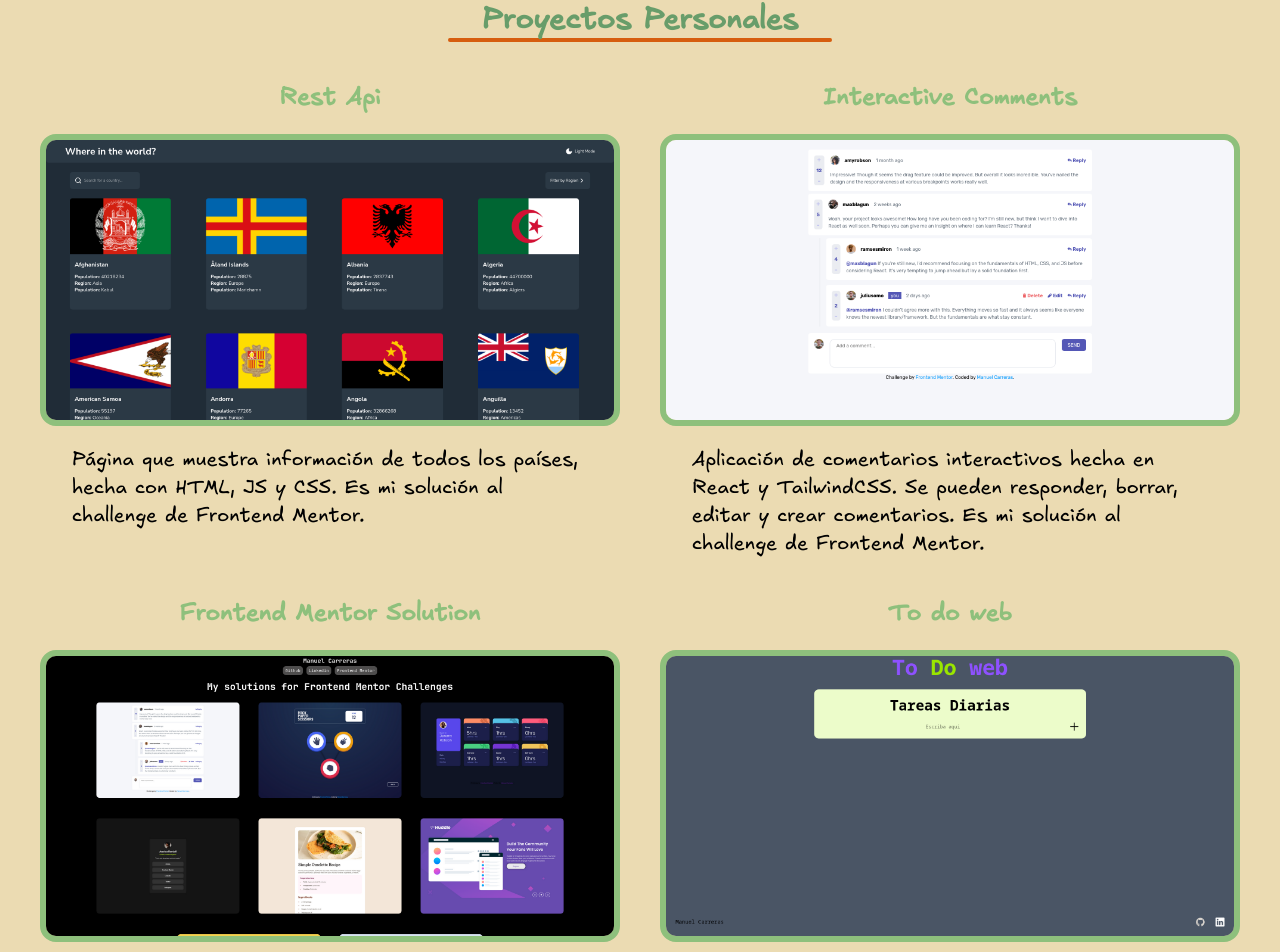
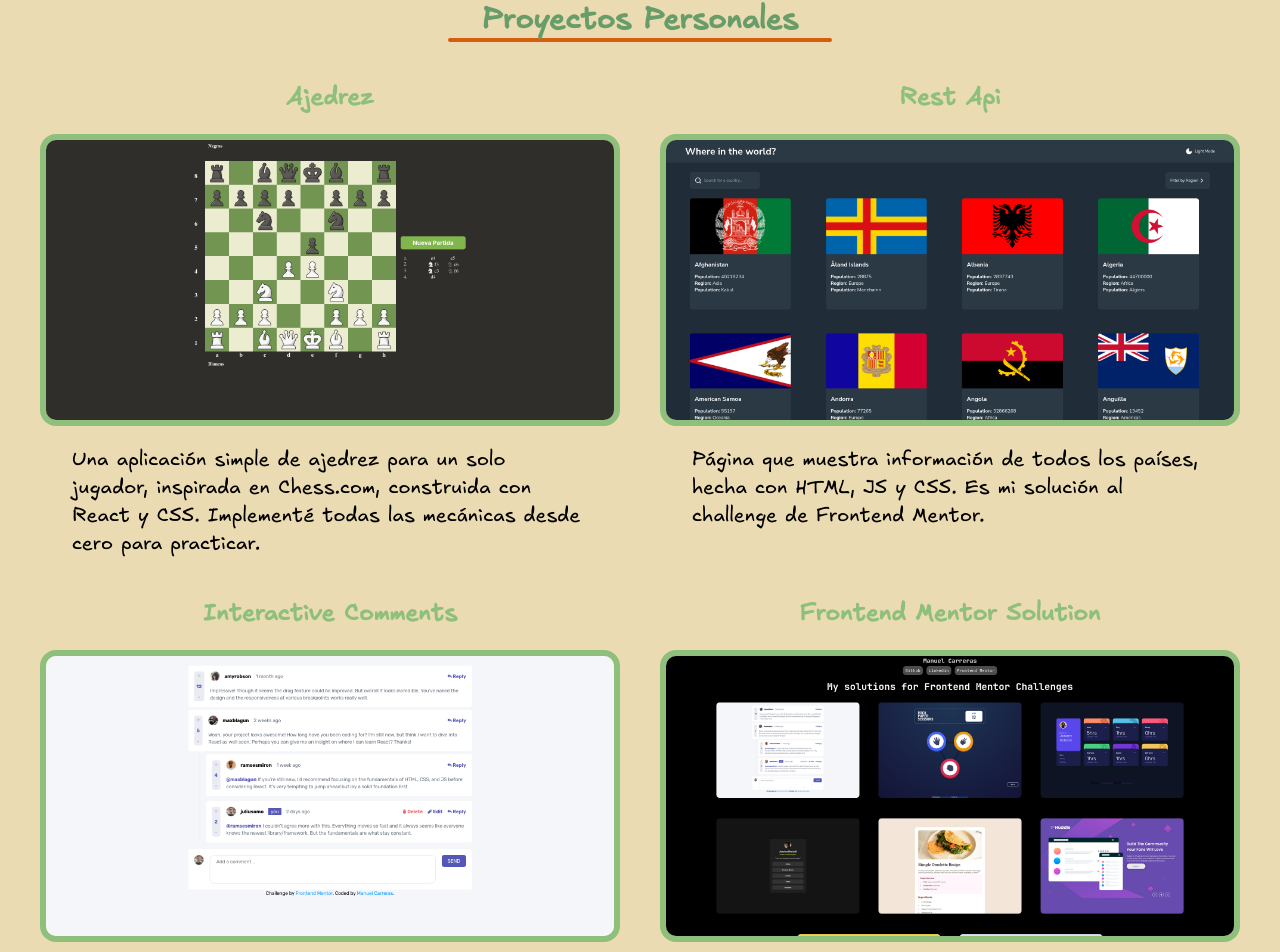
Before and after one commit to ManuGolem/Portfolio, a React (Vite) app: page / in a window 1280 px wide. Shown: the part 1162-2114 px from the top of the page. Built offline with nearby package versions, Linux system fonts and the light colour scheme; no server answers.

Commit message:
agrego ajedrez y quito toDo

```diff
--- a/src/text.json
+++ b/src/text.json
@@ -21,31 +21,31 @@
                 "proyectos": [
                     {
                         "id": 0,
+                        "title": "Ajedrez",
+                        "link": "https://manugolem.github.io/AjedrezWeb/",
+                        "img": "./img/ajedrez.png",
+                        "parrafo": "Una aplicación simple de ajedrez para un solo jugador, inspirada en Chess.com, construida con React y CSS. Implementé todas las mecánicas desde cero para practicar."
+                    },
+                    {
+                        "id": 1,
                         "title": "Rest Api",
                         "link": "https://manugolem.github.io/rest-countries-api-with-color-theme-switcher/",
                         "img": "./img/rest.png",
                         "parrafo": "Página que muestra información de todos los países, hecha con HTML, JS y CSS. Es mi solución al challenge de Frontend Mentor."
                     },
                     {
-                        "id": 1,
+                        "id": 2,
                         "title": "Interactive Comments",
                         "link": "https://manugolem.github.io/interactive-comments/",
                         "img": "./img/interactive-comments.png",
                         "parrafo": "Aplicación de comentarios interactivos hecha en React y TailwindCSS. Se pueden responder, borrar, editar y crear comentarios. Es mi solución al challenge de Frontend Mentor."
                     },
                     {
-                        "id": 2,
+                        "id": 3,
                         "title": "Frontend Mentor Solution",
                         "link": "https://manugolem.github.io/frontend-mentor-solutions/",
                         "img": "./img/frontend.png",
                         "parrafo": "Página sencilla diseñada para mostrar mis soluciones a los desafíos de Frontend Mentor, hecho con CSS y HTML."
-                    },
-                    {
-                        "id": 3,
-                        "title": "To do web",
-                        "link": "https://manugolem.github.io/ToDoWebReact/",
-                        "img": "./img/todoReact.png",
-                        "parrafo": "Página de lista de tareas (To-Do) desarrollada con React y Tailwind CSS."
                     }
                 ]
             },
@@ -85,31 +85,31 @@
                 "proyectos": [
                     {
                         "id": 0,
+                        "title": "Chess",
+                        "link": "https://manugolem.github.io/AjedrezWeb/",
+                        "img": "./img/ajedrez.png",
+                        "parrafo": "A simple single-player chess application inspired by Chess.com, built with React and CSS. I implemented all the mechanics from scratch for practice."
+                    },
+                    {
+                        "id": 1,
                         "title": "Rest Api",
                         "link": "https://manugolem.github.io/rest-countries-api-with-color-theme-switcher/",
                         "img": "./img/rest.png",
                         "parrafo": "Page that displays information about all countries, made with HTML, JS, and CSS. It is my solution to the Frontend Mentor challenge."
                     },
                     {
-                        "id": 1,
+                        "id": 2,
                         "title": "Interactive Comments",
                         "link": "https://manugolem.github.io/interactive-comments/",
                         "img": "./img/interactive-comments.png",
                         "parrafo": "Interactive comment app built with React and TailwindCSS. Users can reply, delete, edit, and create comments. It's my solution to the Frontend Mentor challenge."
                     },
                     {
-                        "id": 2,
+                        "id": 3,
                         "title": "Frontend Mentor Solution",
                         "link": "https://manugolem.github.io/frontend-mentor-solutions/",
                         "img": "./img/frontend.png",
                         "parrafo": "A simple page designed to showcase my solutions to Frontend Mentor challenges, made with CSS and HTML."
-                    },
-                    {
-                        "id": 3,
-                        "title": "To do web",
-                        "link": "https://manugolem.github.io/ToDoWebReact/",
-                        "img": "./img/todoReact.png",
-                        "parrafo": "To-Do list page developed with React and Tailwind CSS."
                     }
                 ]
             },
```
Also changed, not shown: src/Componnets/Page/Sections/Proyectos.jsx (+2 -10 lines), public/img/ajedrez.png (added), public/img/todoReact.png (deleted), 7 other files (tests, documents, lock files or other folders).
